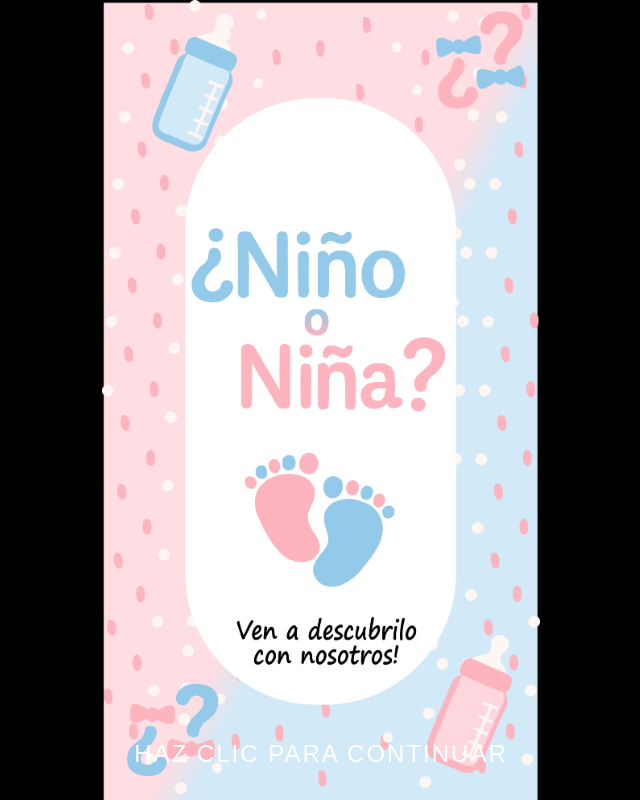
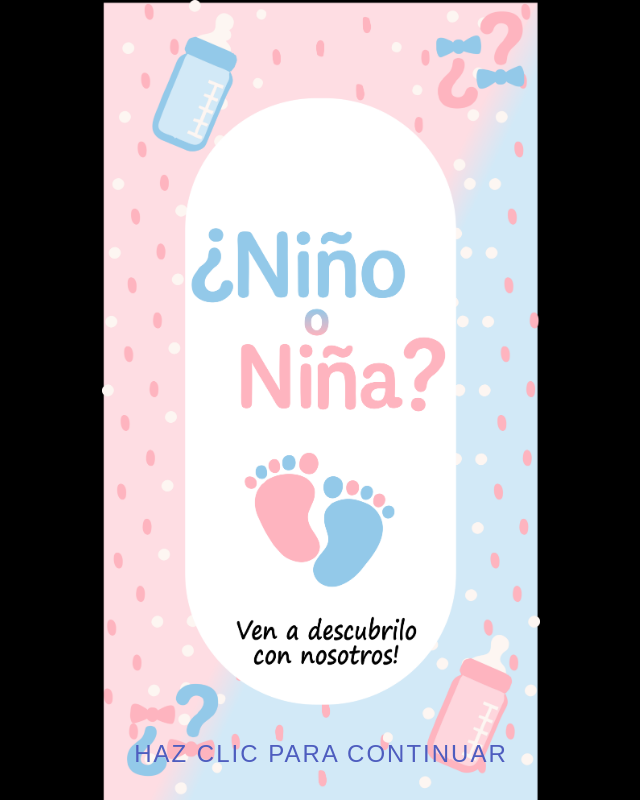
Before and after one commit to ripsystem06/Revelacion, a plain HTML site: page index.html in a window 1280 px wide. Shown: the whole page, without its empty margins (319-959 px from the left). Drawn offline with Linux system fonts and the light colour scheme; a web font is replaced by a local one.

Commit message:
Update styles.css

```diff
--- a/styles.css
+++ b/styles.css
@@ -61,7 +61,7 @@ html, body {
   width: 100%;
   text-align: center;
   font-size: 1.5rem;
-  color: white;
+  color: #4e5dbf;
   font-family: 'Comic Relief', sans-serif;
   text-transform: uppercase;
   letter-spacing: 2px;
```
